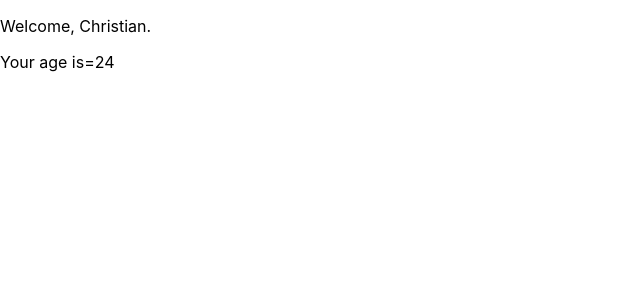
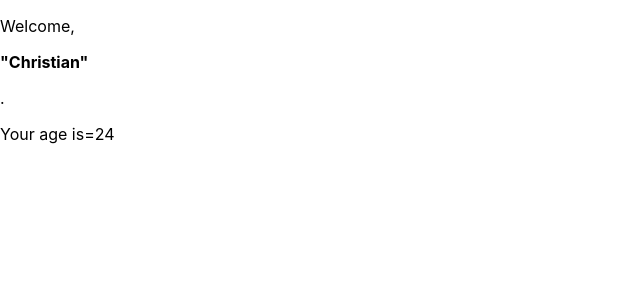
Before and after one commit to Chris1998c/React, a React (Create React App) app: page / in a window 1280 px wide. Shown: the top 300 px of the page, without its empty margins (0-640 px from the left). Built offline with nearby package versions, Linux system fonts and the light colour scheme.

Commit message:
Exercise19 Update

```diff
--- a/src/App.jsx
+++ b/src/App.jsx
@@ -8,7 +8,7 @@ import Welcome from "./Welcome";
 function App(){
   return(
     <div>
-  <Welcome name={"Christian"} age= {24} />
+  <Welcome name={<p><strong>"Christian"</strong></p>}    age= {24} />
 
     </div>
   )
```
